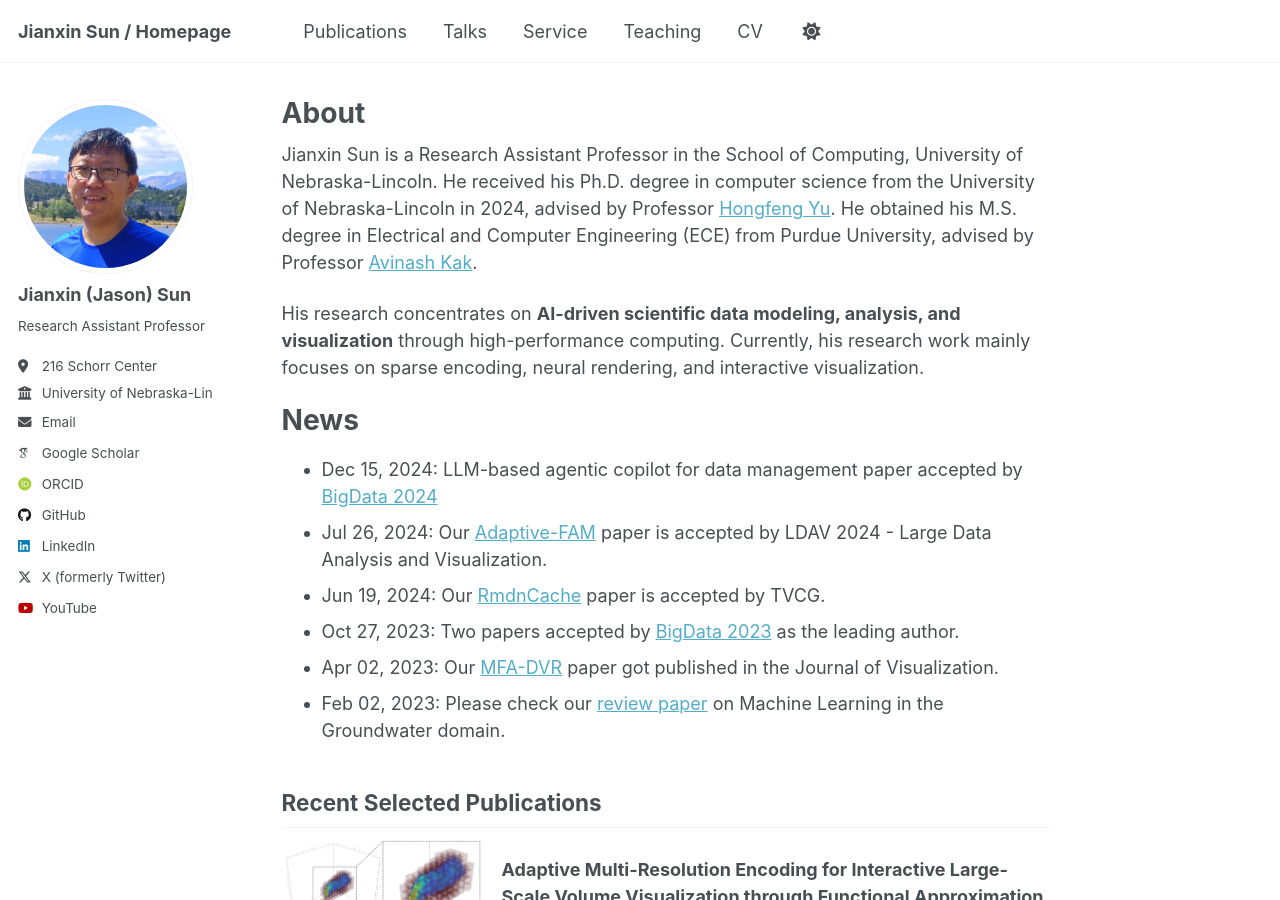
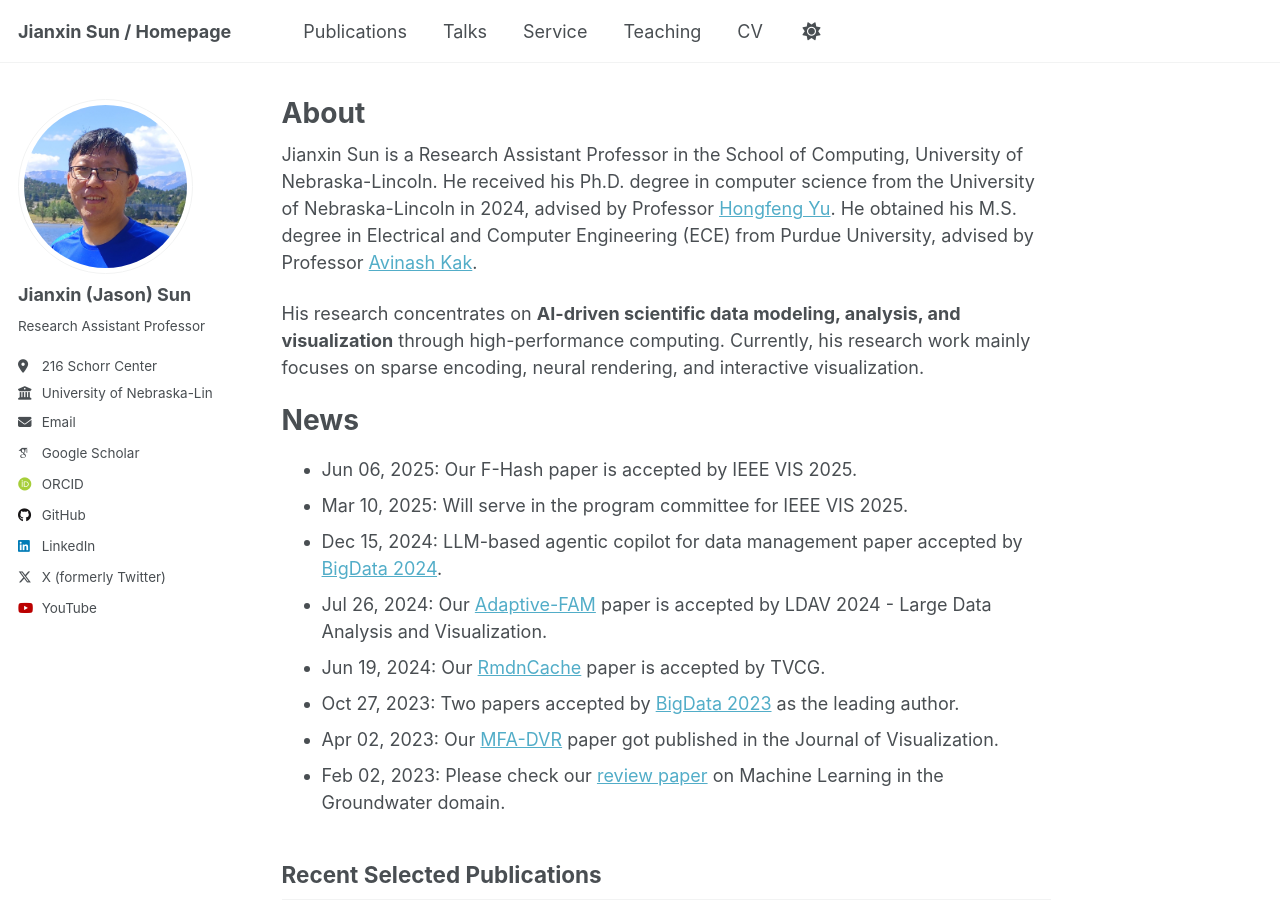
Before and after one commit to sunjianxin/sunjianxin.github.io, a Jekyll site: the page built from _pages/about.md, in a window 1280 px wide and 900 px high. Built offline with Jekyll 4.4.1, drawn with Linux system fonts in a browser that asks for light colours; some web fonts are replaced.

Commit message:
Update about.md

```diff
--- a/_pages/about.md
+++ b/_pages/about.md
@@ -14,7 +14,9 @@ His research concentrates on **AI-driven scientific data modeling, analysis, and
 
 News
 ======
-- Dec 15, 2024: LLM-based agentic copilot for data management paper accepted by [BigData 2024](https://ieeexplore.ieee.org/abstract/document/10826038)
+- Jun 06, 2025: Our F-Hash paper is accepted by IEEE VIS 2025.
+- Mar 10, 2025: Will serve in the program committee for IEEE VIS 2025.
+- Dec 15, 2024: LLM-based agentic copilot for data management paper accepted by [BigData 2024](https://ieeexplore.ieee.org/abstract/document/10826038).
 - Jul 26, 2024: Our [Adaptive-FAM](https://arxiv.org/abs/2409.00184) paper is accepted by LDAV 2024 - Large Data Analysis and Visualization.
 - Jun 19, 2024: Our [RmdnCache](https://ieeexplore.ieee.org/abstract/document/10549835) paper is accepted by TVCG.
 - Oct 27, 2023: Two papers accepted by [BigData 2023](https://bigdataieee.org/BigData2023/ImportantDates.html) as the leading author.
```
